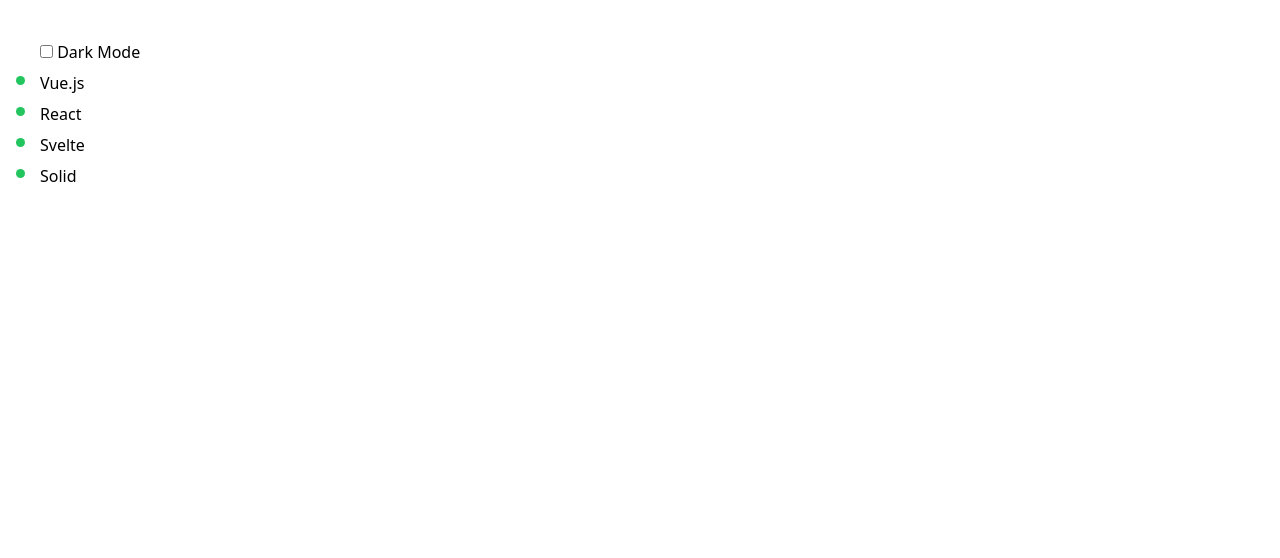
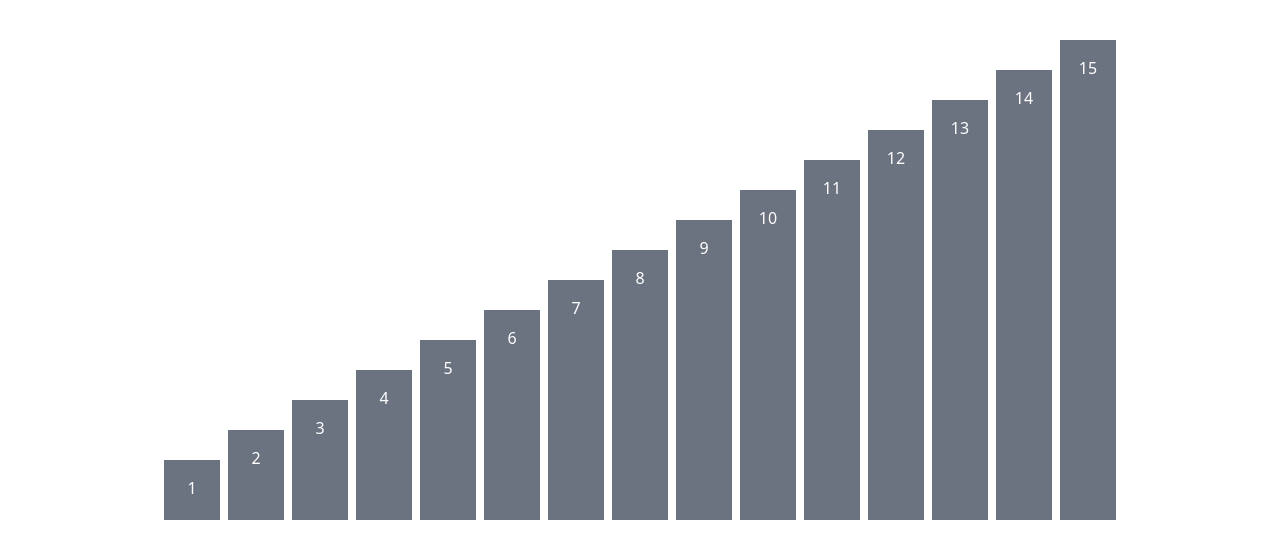
Before and after one commit to alan-maldonado/vue-tailwind, a Vue app: page / in a window 1280 px wide. Shown: the top 558 px of the page. Built offline with nearby package versions, Linux system fonts and the light colour scheme.

Commit message:
🎉 Layouts in Tailwind with Flexbox

```diff
--- a/src/App.vue
+++ b/src/App.vue
@@ -1,10 +1,12 @@
 <script setup lang="ts">
-import AppButton from "./components/AppButton.vue";
-import AppInput from "./components/AppInput.vue";
-import TheMainNav from "./components/TheMainNav.vue";
-import { useDark } from "@vueuse/core";
+// import AppButton from "./components/AppButton.vue";
+// import AppInput from "./components/AppInput.vue";
+// import TheMainNav from "./components/TheMainNav.vue";
+// import { useDark } from "@vueuse/core";
 
-const isDark = useDark();
+// const isDark = useDark();
+
+import Flexbox from './components/Flexbox.vue'
 </script>
 <template>
   <div class="m-10">
@@ -17,12 +19,13 @@
     <!-- <p class="first-letter:text-5xl selection:bg-blue-500 selection:text-white">
       Lorem ipsum dolor sit amet consectetur adipisicing elit. Eveniet praesentium minima quis dolores sed tempora, vitae tempore voluptas autem sapiente nemo vel aliquam ad reprehenderit laboriosam consequatur rerum aliquid. Sed nihil veniam magni sequi, qui dignissimos earum vitae unde error officiis libero fuga totam eaque alias placeat a quas atque.
     </p> -->
-    <input type="checkbox" v-model="isDark" /> Dark Mode
+    <!-- <input type="checkbox" v-model="isDark" /> Dark Mode
     <ul class="list-disc marker:text-2xl marker:text-green-500">
       <li>Vue.js</li>
       <li>React</li>
       <li>Svelte</li>
       <li>Solid</li>
-    </ul>
+    </ul> -->
+    <Flexbox />
   </div>
 </template>
--- /dev/null
+++ b/src/components/Flexbox.vue
@@ -0,0 +1,12 @@
+<template>
+  <section class="flex flex-wrap items-end justify-center gap-2">
+    <div
+      v-for="i in 15"
+      :key="i"
+      class="h-14 w-14 flex-shrink-0 bg-gray-500 p-4 text-center text-white"
+      :style="`height: ${i * 30 + 30}px`"
+    >
+      {{ i }}
+    </div>
+  </section>
+</template>
```
